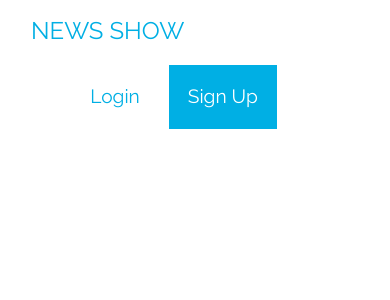
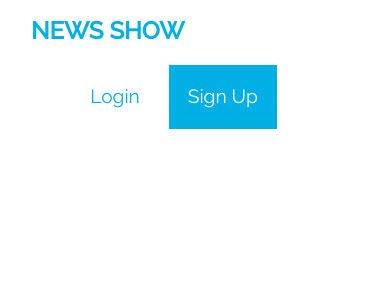
Before and after one commit to andykimchris/News-Show, a Django app: template news/templates/base.html in a window 390 px wide. Shown: the top 300 px of the page. Run offline with Django 3.2, Linux system fonts and the light colour scheme; the template is opened without the code that fills it, so the values that code supplies are empty; some libraries are stand-ins or nearby versions.

Commit message:
minor changes

```diff
--- a/news/templates/base.html
+++ b/news/templates/base.html
@@ -6,8 +6,10 @@
 <head>
     <meta charset="utf-8" />
     <meta http-equiv="X-UA-Compatible" content="IE=edge">
-    <title>Page Title</title>
+    <title>News Show</title>
     <meta name="viewport" content="width=device-width, initial-scale=1">
+    <link rel="shortcut icon" href="/static/img/a1.jpeg">
+
 
     <link href="https://fonts.googleapis.com/css?family=Raleway:400,500" rel="stylesheet">
   {% block styles %}
--- a/news/templates/registration/login.html
+++ b/news/templates/registration/login.html
@@ -9,6 +9,7 @@
       <div class="panel panel-default" style="margin-top: 80px;">
 
         <div class="panel-heading">
+          <h2>Login</h2>
         </div>
         <div class="panel-body">
 
--- a/news/templates/registration/registration_form.html
+++ b/news/templates/registration/registration_form.html
@@ -9,6 +9,7 @@
       {% endif %}
       <div class="panel panel-default" style="margin-top:80px;">
         <div class="panel-heading">
+          <h2>Sign Up</h2>
         </div>
         <div class="panel-body">
           <form action="/accounts/register/" method="post" role="form" class="signupform">
--- a/news/templates/sources.html
+++ b/news/templates/sources.html
@@ -3,7 +3,7 @@
 {% block content %}
 {{block.super}}
 
-
+<div class="container">
 <div class="row sources">
 
 {%  for data in sources_articles %}
@@ -24,5 +24,6 @@
               {% endfor %}
 
 </div>
+</div>
 
 {% endblock %}
--- a/static/css/styles.css
+++ b/static/css/styles.css
@@ -11,7 +11,8 @@ body {
 .navbar-header a {
   text-transform: uppercase;
   color: #00afe4;
-  font-size: 1.5em; }
+  font-size: 1.5em;
+  font-weight: 600; }
 
 .sources .col-lg-6 {
   margin-bottom: 1.5em; }
@@ -52,6 +53,11 @@ body {
     .links ul li:nth-child(2) a {
       text-decoration: none;
       color: #fff; }
+
+.panel-heading h2 {
+  font-weight: 600;
+  color: #00afe4;
+  text-align: center; }
 
 .panel-body label {
   color: #fff; }
@@ -97,4 +103,10 @@ body {
   margin-bottom: 1em;
   cursor: pointer; }
 
+@media (max-width: 400px) {
+  .navbar-header {
+    display: flex; }
+    .navbar-header a {
+      text-align: center; } }
+
 /*# sourceMappingURL=styles.css.map */
--- a/static/css/styles.scss
+++ b/static/css/styles.scss
@@ -17,6 +17,7 @@ body  {
         text-transform: uppercase;
         color: $primary-color;
         font-size: 1.5em;
+        font-weight: 600;
     }
 }
 
@@ -78,7 +79,13 @@ body  {
     }
 }
 
-
+.panel-heading {
+    h2 {
+        font-weight: 600;
+        color: $primary-color;
+        text-align: center;
+    }
+}
 
 .panel-body {
 
@@ -137,3 +144,13 @@ body  {
           margin-bottom: 1em;
           cursor: pointer;
 }
+
+
+@media(max-width: 400px) {
+    .navbar-header {
+        display: flex;
+        a {
+            text-align: center;
+        }
+    }
+}
```
Also changed, not shown: static/img/a1.jpeg (added), 1 other file.
